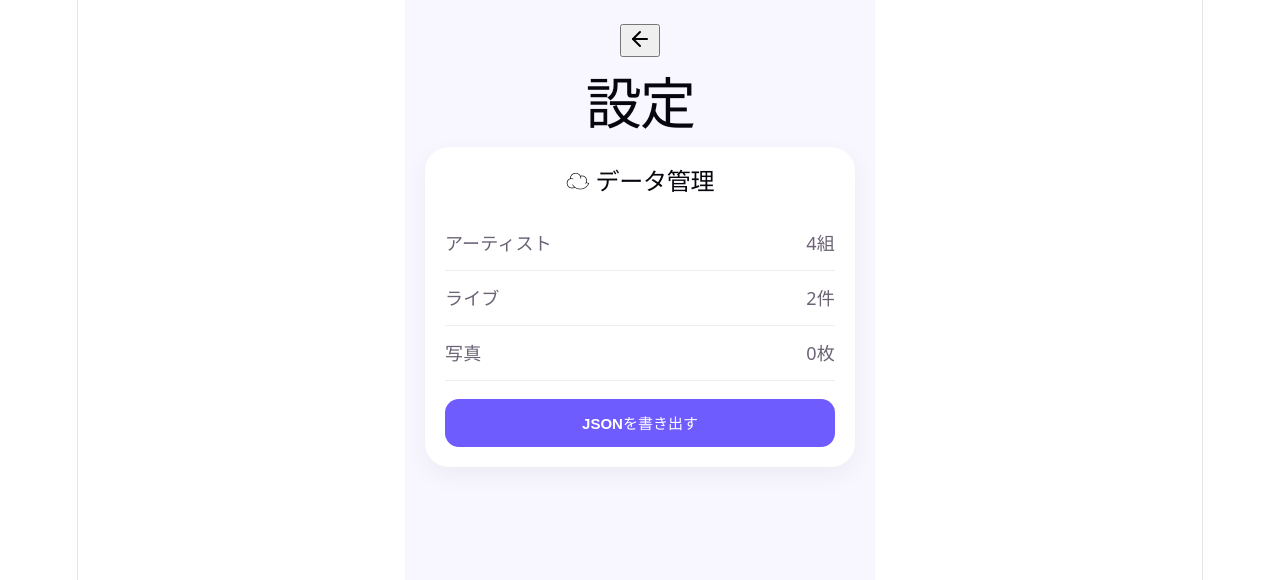
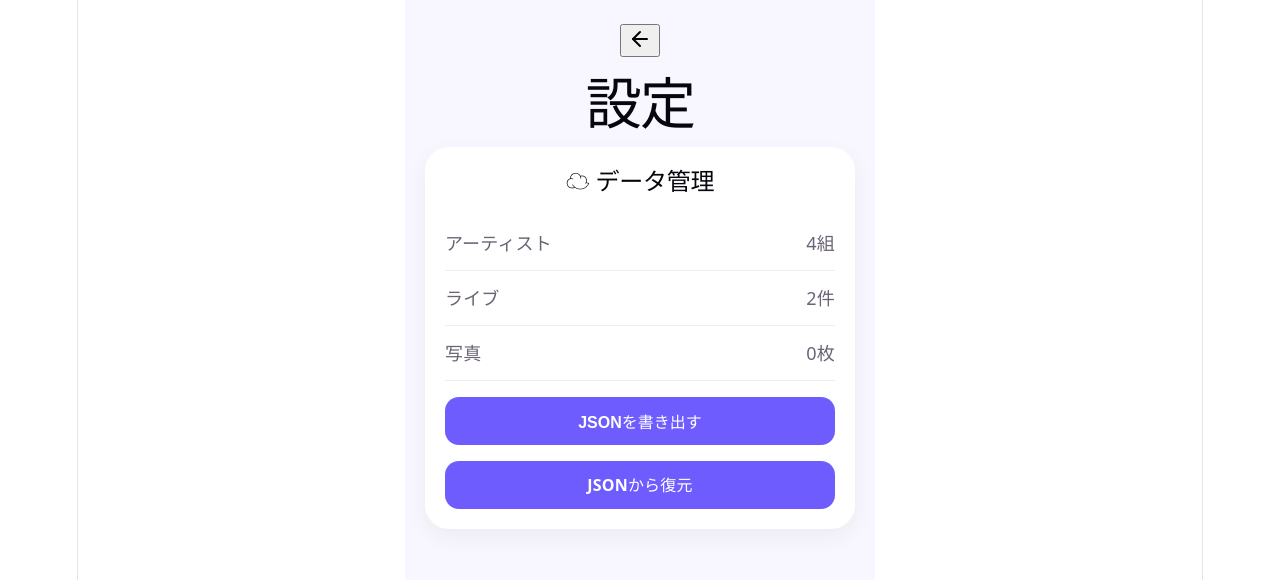
Before and after one commit to tomokitakahama/LiveCloud, a React (Vite) app: page /settings in a window 1280 px wide. Shown: the top 580 px of the page. Built offline with nearby package versions, Linux system fonts and the light colour scheme.

Commit message:
機能追加_データ復元(json読み込み)

```diff
--- a/src/pages/Settings/Settings.css
+++ b/src/pages/Settings/Settings.css
@@ -83,3 +83,31 @@
   background:#5c4cf5;
 
 }
+
+.dataButton{
+
+  width:100%;
+
+  height:48px;
+
+  margin-top:16px;
+
+  border:none;
+
+  border-radius:14px;
+
+  background:#6F5CFF;
+
+  color:white;
+
+  font-size:16px;
+
+  font-weight:600;
+
+  cursor:pointer;
+
+  display:flex;
+  justify-content:center;
+  align-items:center;
+
+}
--- a/src/pages/Settings/Settings.tsx
+++ b/src/pages/Settings/Settings.tsx
@@ -11,6 +11,7 @@ type SettingsProps = {
 
 const Settings = ({
   artists,
+  setArtists,
 }: SettingsProps) => {
 
   const navigate = useNavigate();
@@ -74,6 +75,58 @@ const Settings = ({
 
 };
 
+const importJson = (
+  event: React.ChangeEvent<HTMLInputElement>
+) => {
+
+  const file = event.target.files?.[0];
+
+  if (!file) return;
+
+  const reader = new FileReader();
+
+  reader.onload = (e) => {
+
+    try {
+
+      const json = JSON.parse(
+        e.target?.result as string
+      );
+
+      if (
+        window.confirm(
+          "現在のデータを上書きしますか？"
+        )
+      ) {
+
+        setArtists(json);
+
+        localStorage.setItem(
+          "artists",
+          JSON.stringify(json)
+        );
+
+        localStorage.setItem(
+          "lastBackup",
+          new Date().toLocaleString("ja-JP")
+        );
+
+        alert("復元しました");
+
+      }
+
+    } catch {
+
+      alert("JSONファイルではありません");
+
+    }
+
+  };
+
+  reader.readAsText(file);
+
+};
+
   return (
 
     <div className="settingsContainer">
@@ -124,6 +177,19 @@ const Settings = ({
 
 </button>
 
+<label className="dataButton">
+
+  JSONから復元
+
+  <input
+    type="file"
+    accept=".json"
+    hidden
+    onChange={importJson}
+  />
+
+</label>
+
       </div>
 
     </div>
```
